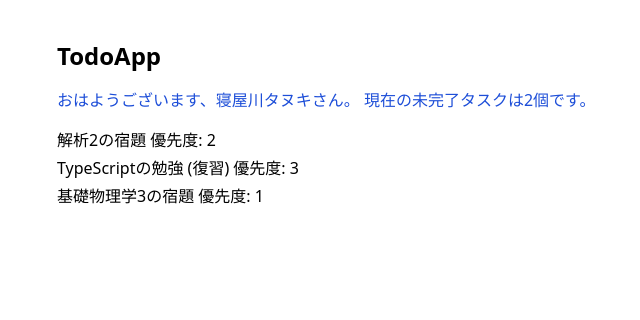
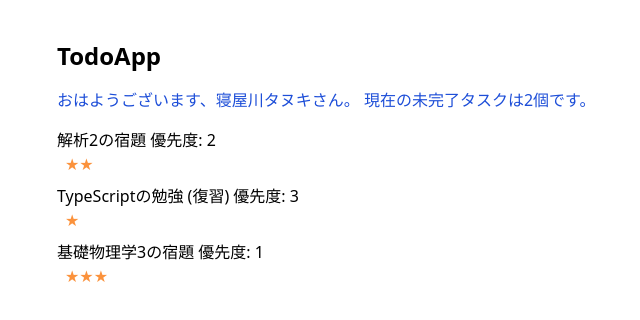
Before and after one commit to ksk-117/react-todo-app, a React (Vite) app: page / in a window 1280 px wide. Shown: the top 320 px of the page, without its empty margins (247-887 px from the left). Built offline with nearby package versions, Linux system fonts and the light colour scheme.

Commit message:
TodoListコンポーネントに優先度を星で表示する機能を追加し、スタイルを調整

```diff
--- a/src/TodoList.tsx
+++ b/src/TodoList.tsx
@@ -1,9 +1,19 @@
 import React from "react";
 import { Todo } from "./types";
+import dayjs from "dayjs";
+import { FontAwesomeIcon } from "@fortawesome/react-fontawesome";
+import {
+  faFile,
+  faClock,
+  faFaceGrinWide,
+} from "@fortawesome/free-solid-svg-icons";
+import { twMerge } from "tailwind-merge";
 
 type Props = {
   todos: Todo[];
 };
+
+const num2star = (n: number): string => "★".repeat(4 - n);
 
 const TodoList = (props: Props) => {
   const todos = props.todos;
@@ -17,10 +27,15 @@ const TodoList = (props: Props) => {
   }
 
   return (
-    <div className="space-y-1">
+    <div className="space-y-2">
       {todos.map((todo) => (
         <div key={todo.id}>
-          {todo.name} 優先度: {todo.priority}
+          <div>
+            {todo.name} 優先度: {todo.priority}
+          </div>
+          <div className="ml-2 text-orange-400">
+            {num2star(todo.priority)}
+          </div>
         </div>
       ))}
     </div>
```
